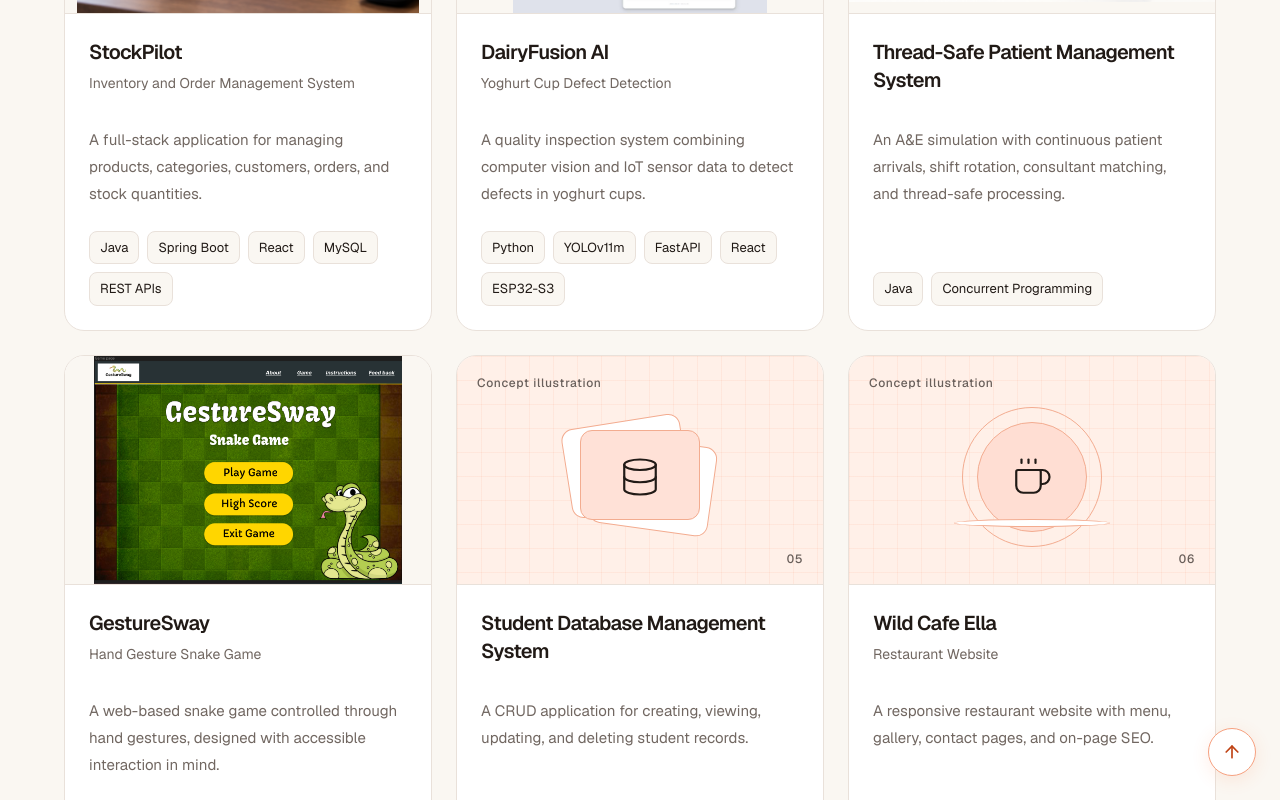
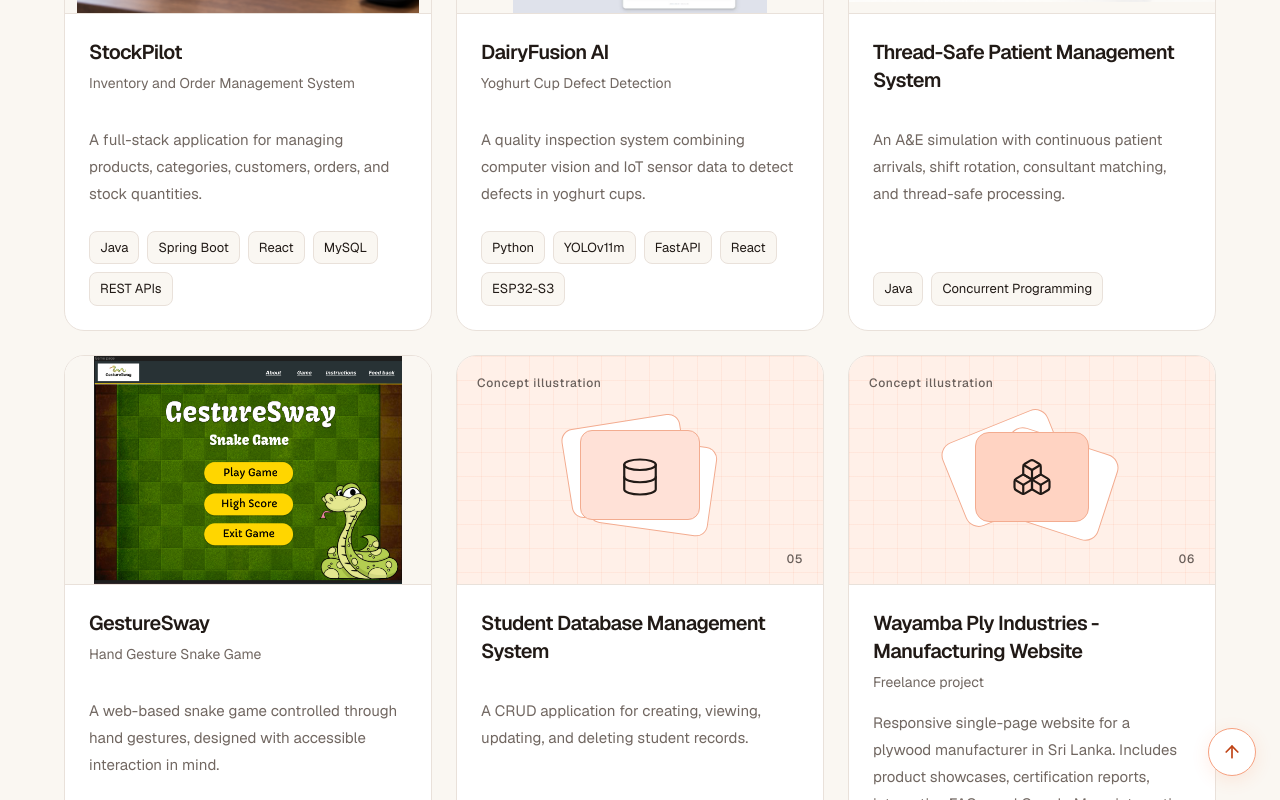
Before and after one commit to ChaviduBandara/Portfolio, a Next.js app: page / in a window 1280 px wide. Both pictures are taken after a click on the button "See More". Shown: the part 4414-5214 px from the top of the page. Built offline with nearby package versions, Linux system fonts and the light colour scheme.

Commit message:
Replace Wild Cafe project with Wayamba Ply Industries

```diff
--- a/src/components/ui/project-card.module.css
+++ b/src/components/ui/project-card.module.css
@@ -211,27 +211,6 @@
   background: color-mix(in srgb, var(--accent) 20%, var(--surface));
 }
 
-/* Warm concentric forms, inspired by a cup and saucer. */
-.cafe .shapeOne {
-  inset: 0 30px;
-  border-radius: 50%;
-}
-
-.cafe .shapeTwo {
-  inset: 15px 45px;
-  border-radius: 50%;
-  background: color-mix(in srgb, var(--accent) 22%, var(--surface));
-}
-
-.cafe .shapeThree {
-  top: 112px;
-  left: 22px;
-  width: 156px;
-  height: 8px;
-  border-radius: 50%;
-  background: var(--surface);
-}
-
 .content {
   display: flex;
   height: 100%;
@@ -283,6 +262,35 @@
   overflow-wrap: anywhere;
 }
 
+.liveLink {
+  display: inline-flex;
+  min-height: 2.75rem;
+  align-self: flex-start;
+  align-items: center;
+  justify-content: center;
+  gap: 0.5rem;
+  margin-top: 1.25rem;
+  padding: 0.625rem 1rem;
+  border: 1px solid var(--border);
+  border-radius: 999px;
+  background: var(--background);
+  color: var(--foreground);
+  font-size: var(--font-size-small);
+  font-weight: 550;
+  line-height: 1.5;
+  transition: border-color 200ms ease, background 200ms ease;
+}
+
+.liveLink svg {
+  color: var(--accent);
+}
+
+.liveLink:hover,
+.liveLink:focus-visible {
+  border-color: var(--accent);
+  background: var(--accent-soft);
+}
+
 .card:focus-visible {
   border-color: var(--accent);
 }
--- a/src/components/ui/project-card.tsx
+++ b/src/components/ui/project-card.tsx
@@ -1,6 +1,6 @@
 import type { Ref } from "react";
 import Image from "next/image";
-import { Boxes, Coffee, Database, Hand, ScanLine, Workflow } from "lucide-react";
+import { ArrowUpRight, Boxes, Database, Hand, ScanLine, Workflow } from "lucide-react";
 import type { Project } from "@/data/projects";
 import styles from "./project-card.module.css";
 
@@ -10,7 +10,6 @@ const visualIcons = {
   threads: Workflow,
   gesture: Hand,
   records: Database,
-  cafe: Coffee,
 };
 
 type ProjectCardProps = {
@@ -70,6 +69,18 @@ export function ProjectCard({ project, number, ref }: ProjectCardProps) {
             <li key={technology}>{technology}</li>
           ))}
         </ul>
+        {project.liveUrl && (
+          <a
+            href={project.liveUrl}
+            target="_blank"
+            rel="noopener noreferrer"
+            className={styles.liveLink}
+            aria-label={`Live website for ${project.title} (opens in a new tab)`}
+          >
+            Live website
+            <ArrowUpRight size={16} aria-hidden="true" />
+          </a>
+        )}
       </div>
     </article>
   );
--- a/src/data/projects.ts
+++ b/src/data/projects.ts
@@ -2,13 +2,14 @@ export type Project = {
   id: string;
   title: string;
   subtitle?: string;
+  liveUrl?: string;
   description: string;
   technologies: readonly string[];
   image?: {
     src: string;
     alt: string;
   };
-  visual: "inventory" | "inspection" | "threads" | "gesture" | "records" | "cafe";
+  visual: "inventory" | "inspection" | "threads" | "gesture" | "records";
 };
 
 export const projects: readonly Project[] = [
@@ -67,11 +68,12 @@ export const projects: readonly Project[] = [
     visual: "records",
   },
   {
-    id: "wild-cafe-ella",
-    title: "Wild Cafe Ella",
-    subtitle: "Restaurant Website",
-    description: "A responsive restaurant website with menu, gallery, contact pages, and on-page SEO.",
+    id: "wayamba-ply-industries",
+    title: "Wayamba Ply Industries - Manufacturing Website",
+    subtitle: "Freelance project",
+    liveUrl: "https://wayambaply.lk/",
+    description: "Responsive single-page website for a plywood manufacturer in Sri Lanka. Includes product showcases, certification reports, interactive FAQs, and Google Maps integration with mobile-friendly layouts and on-page SEO optimisation.",
     technologies: ["HTML", "CSS", "JavaScript", "Tailwind CSS"],
-    visual: "cafe",
+    visual: "inventory",
   },
 ];
```
